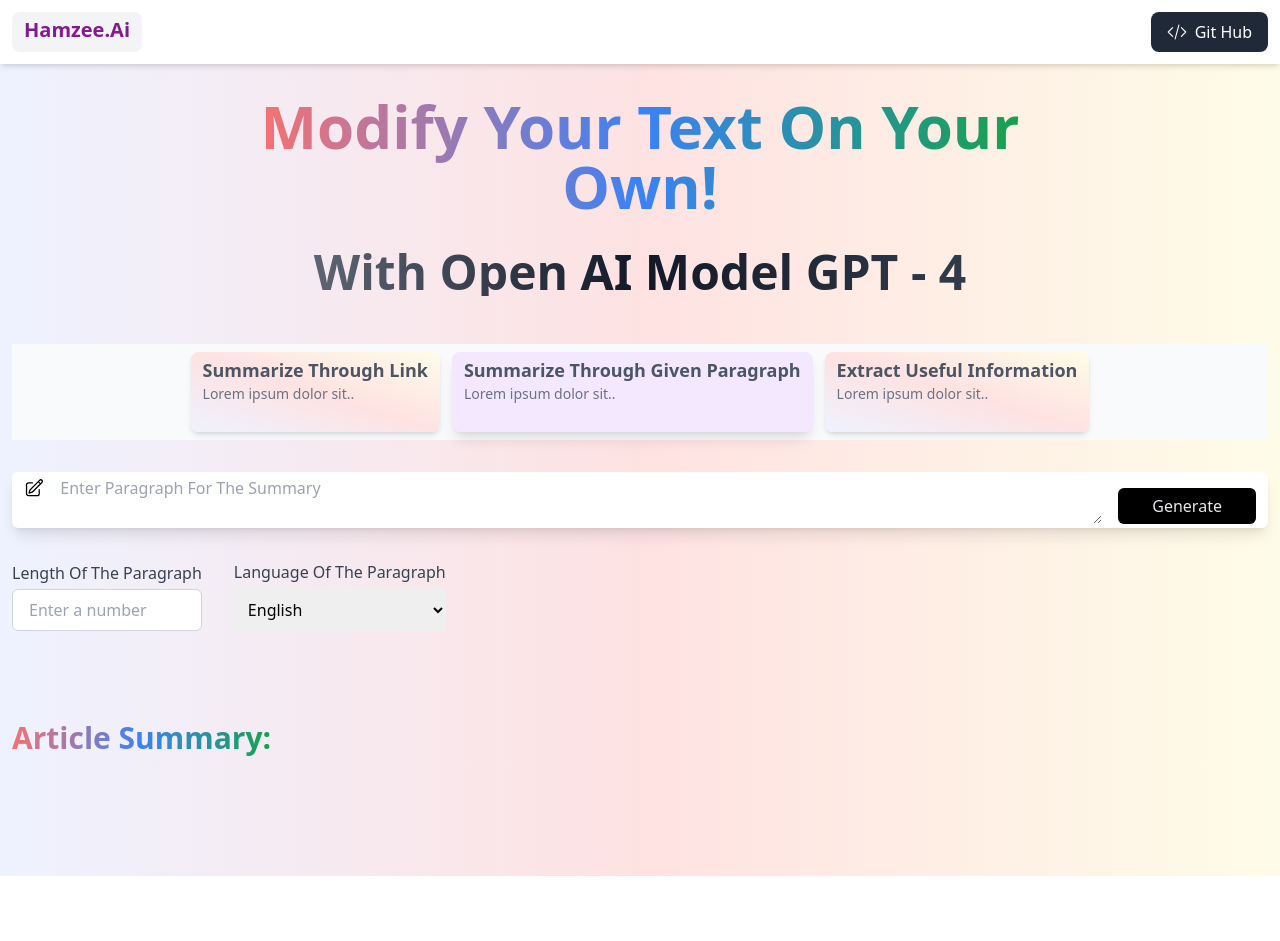
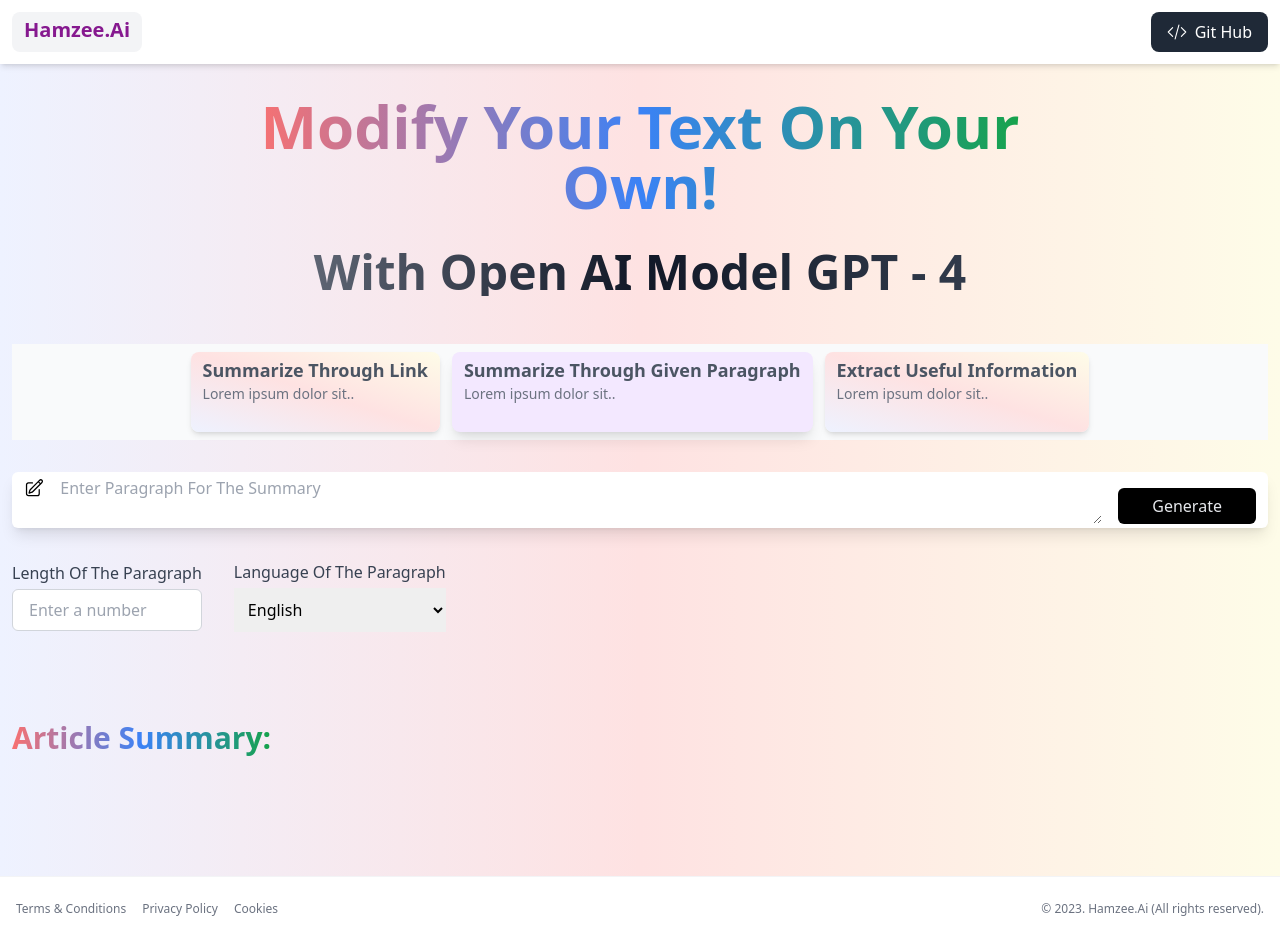
Before and after one commit to CodeWith-HAMZA/GPT, a Next.js app in the folder project/: page / in a window 1280 px wide. Before the commit the page ends 876 px from the top, so only its background shows below. Built offline with nearby package versions, Linux system fonts and the light colour scheme.

Commit message:
refactor

```diff
--- /dev/null
+++ b/project/app/Footer.tsx
@@ -0,0 +1,31 @@
+export default function Footer() {
+  return (
+    <div className=" border-t   border-gray-100 pt-6 pb-6 px-4">
+      <div className="sm:flex sm:items-center sm:justify-between">
+        <ul className="flex flex-wrap gap-4 text-xs">
+          <li>
+            <a href="#" className="text-gray-500 transition hover:opacity-75">
+              Terms & Conditions
+            </a>
+          </li>
+
+          <li>
+            <a href="#" className="text-gray-500 transition hover:opacity-75">
+              Privacy Policy
+            </a>
+          </li>
+
+          <li>
+            <a href="#" className="text-gray-500 transition hover:opacity-75">
+              Cookies
+            </a>
+          </li>
+        </ul>
+
+        <p className="mt-8 text-xs text-gray-500 sm:mt-0">
+          &copy; 2023. Hamzee.Ai (All rights reserved).
+        </p>
+      </div>
+    </div>
+  );
+}
--- a/project/app/layout.tsx
+++ b/project/app/layout.tsx
@@ -1,32 +1,32 @@
-import Header from './Header'
-import './globals.css'
-import { Inter } from 'next/font/google'
-import StoreProvider from './services/StoreProvider'
+import Header from "./Header";
+import Footer from "./Footer";
+import "./globals.css";
+import { Inter } from "next/font/google";
+import StoreProvider from "./services/StoreProvider";
 
-const inter = Inter({ subsets: ['latin'] })
+const inter = Inter({ subsets: ["latin"] });
 
 export const metadata = {
-  title: 'Create Next App',
-  description: 'Generated by create next app',
-}
+  title: "Create Next App",
+  description: "Generated by create next app",
+};
 
 export default function RootLayout({
   children,
 }: {
-  children: React.ReactNode
+  children: React.ReactNode;
 }) {
   return (
     <html lang="en">
-      <body className={''}>
+      <body className={""}>
         <StoreProvider>
           <Header />
           <div className="bg-gradient-to-r from-indigo-50 via-red-100  to-yellow-50">
-
             {children}
           </div>
         </StoreProvider>
-
+        <Footer />
       </body>
     </html>
-  )
+  );
 }
```
